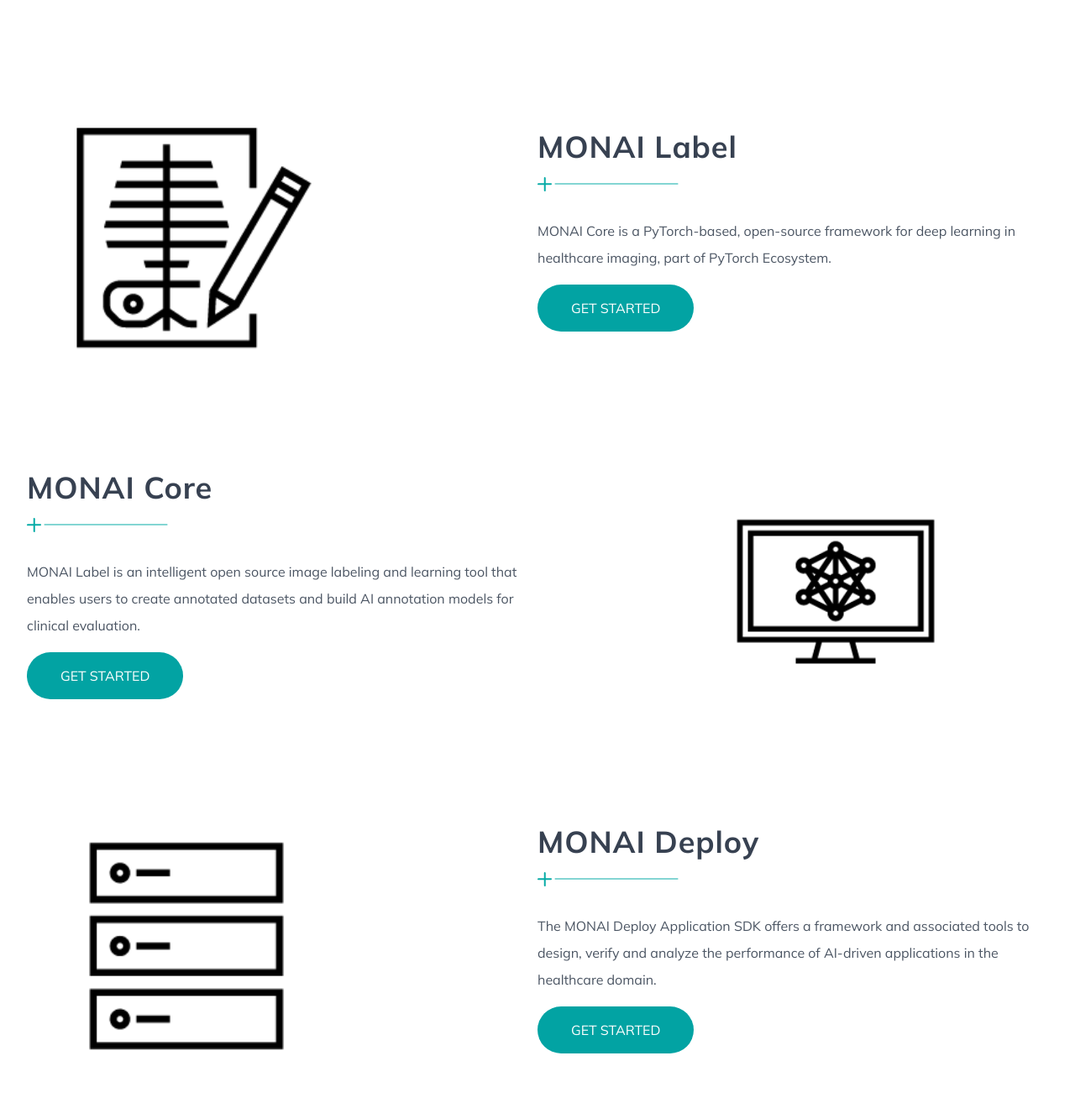
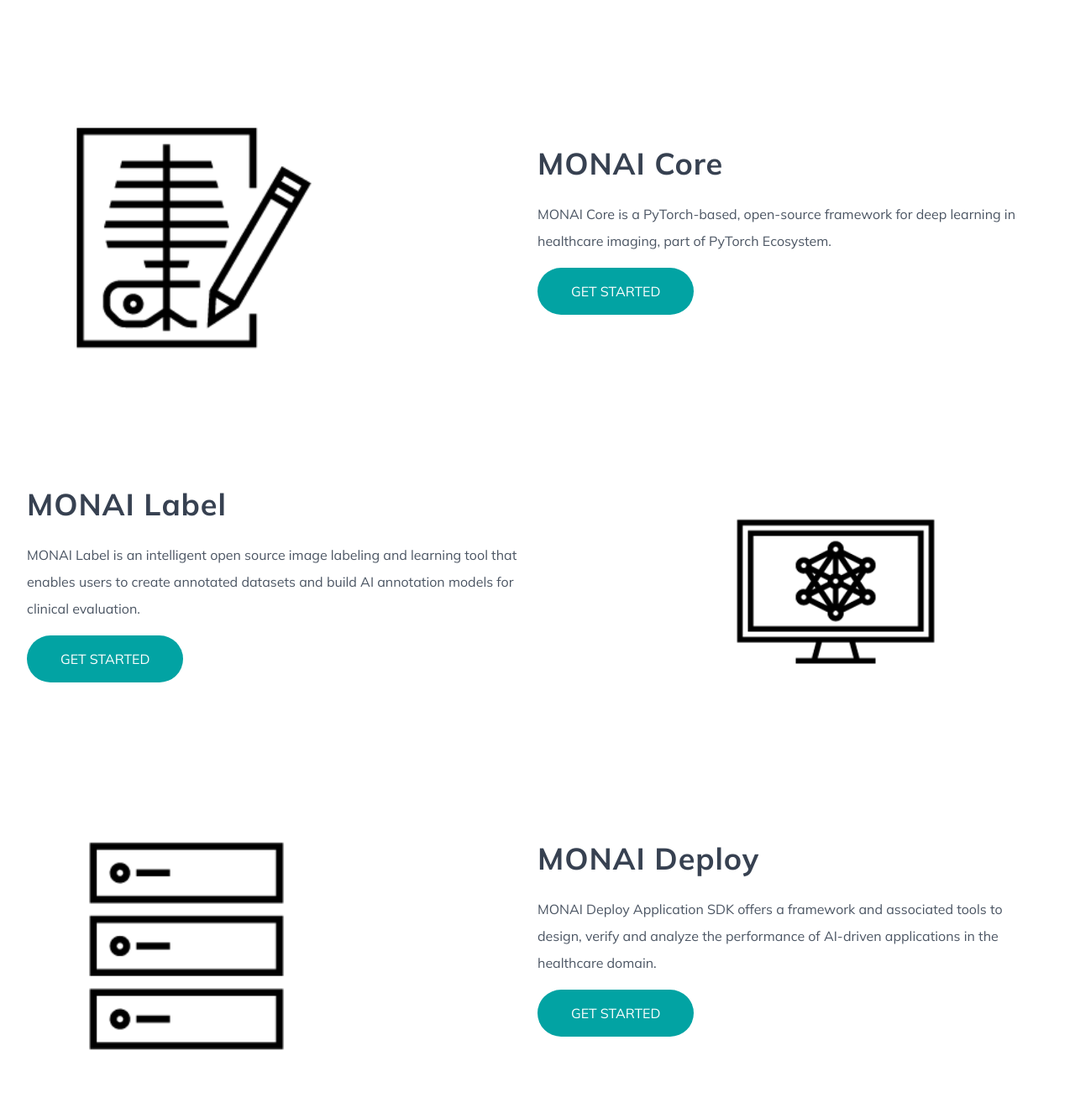
Before and after one commit to zephyrie/monai-revamp, a website: page index.html in a window 1280 px wide. Shown: the part 2982-4302 px from the top of the page at 84% size. Drawn offline with nearby package versions, Linux system fonts and the light colour scheme.

Commit message:
Change header for product section

```diff
--- a/index.html
+++ b/index.html
@@ -220,7 +220,7 @@
           <img class="w-3/4" src="assets/img/labeling.png" alt="">
         </div>
         <div class="col-span-6 col-start-7">
-          <h2 class="mb-6 text-4xl section-heading">MONAI Label</h2>
+          <h2 class="mb-6 text-4xl text-gray-700 font-bold tracking-wide">MONAI Core</h2>
           <div>
             <div>
               <p>MONAI Core is a PyTorch-based, open-source framework for deep learning in healthcare imaging, part of PyTorch Ecosystem.</p>
@@ -231,7 +231,7 @@
       </div>
       <div class="grid grid-cols-12 items-center my-20 wow slideInLeft" data-wow-delay=".4s">
         <div class="col-span-6">
-          <h2 class="mb-6 text-4xl section-heading">MONAI Core</h2>
+          <h2 class="mb-6 text-4xl text-gray-700 font-bold tracking-wide">MONAI Label</h2>
           <div>
             <div>
               <p>MONAI Label is an intelligent open source image labeling and learning tool that enables users to create annotated datasets and build AI annotation models for clinical evaluation.
@@ -249,10 +249,10 @@
           <img class="w-3/4" src="assets/img/deployment.png" alt="">
         </div>
         <div class="col-span-6 col-start-7">
-          <h2 class="mb-6 text-4xl section-heading">MONAI Deploy</h2>
+          <h2 class="mb-6 text-4xl text-gray-700 font-bold tracking-wide">MONAI Deploy</h2>
           <div>
             <div>
-              <p>The MONAI Deploy Application SDK offers a framework and associated tools to design, verify and analyze the performance of AI-driven applications in the healthcare domain.</p>
+              <p>MONAI Deploy Application SDK offers a framework and associated tools to design, verify and analyze the performance of AI-driven applications in the healthcare domain.</p>
               <a href="https://docs.monai.io/projects/monai-deploy-app-sdk/en/latest/introduction/overview.html" target="_blank"><button class="rounded-full my-4 px-10 py-4 mt-4 text-white bg-brand-primary">GET STARTED</button></a>
             </div>
           </div>
```
Also changed, not shown: assets/css/tailwind.css.
